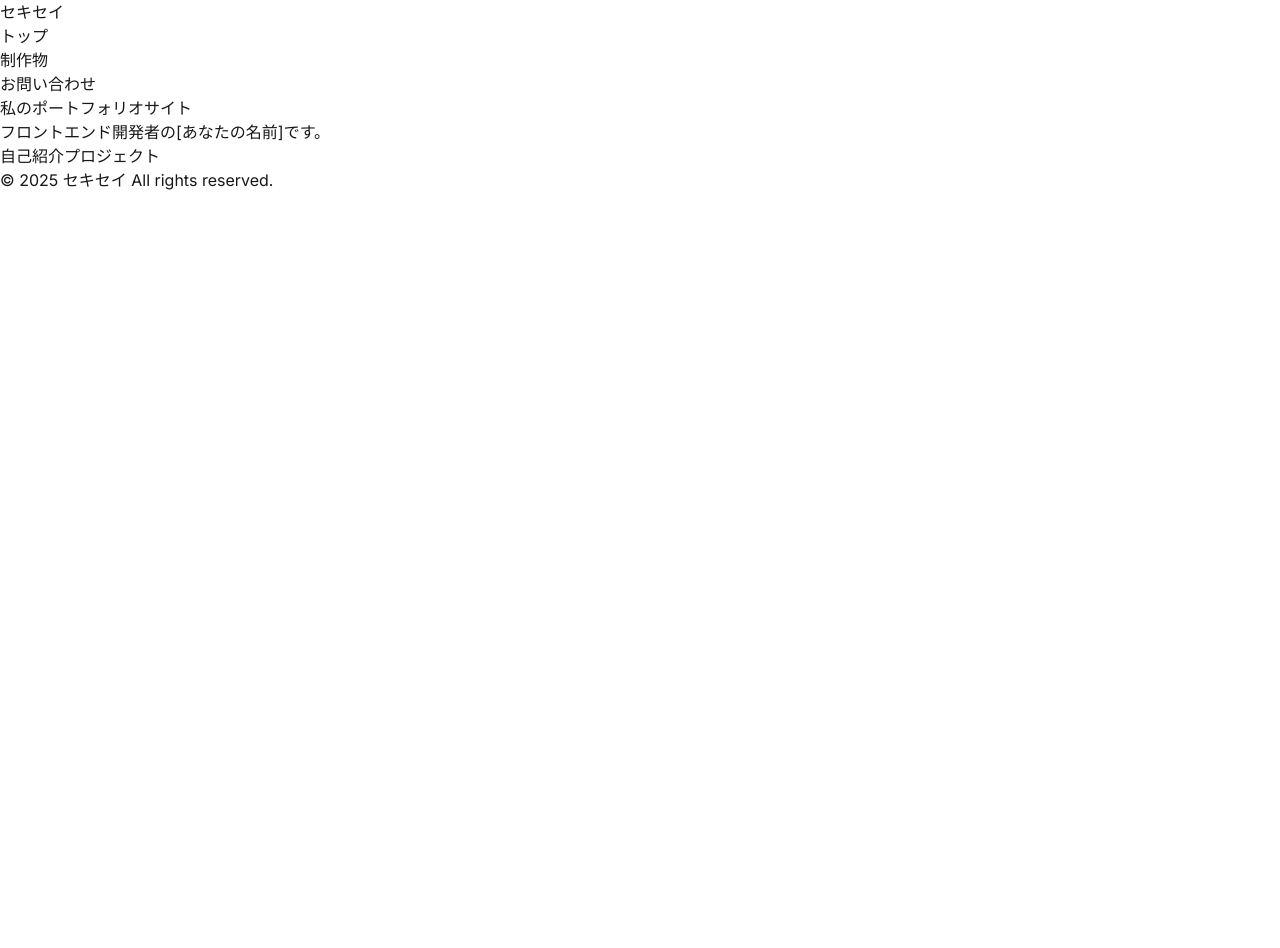
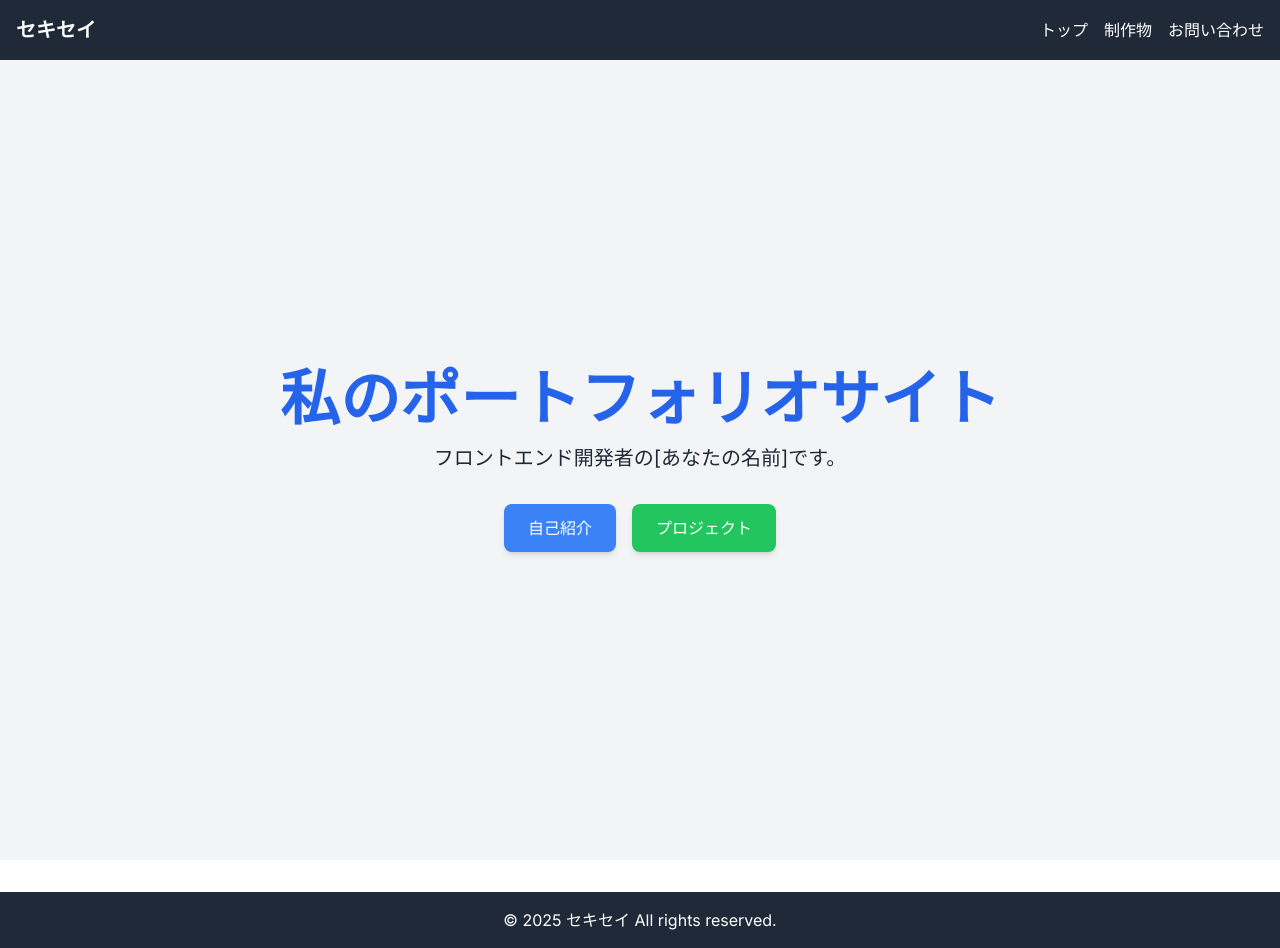
Before and after one commit to sekisei2424/my-portfolio, a Next.js app: page / in a window 1280 px wide. Before the commit the page ends 800 px from the top, so only its background shows below. Built offline with nearby package versions, Linux system fonts and the light colour scheme.

Commit message:
fix: around node

```diff
--- a/postcss.config.js
+++ /dev/null
@@ -1,6 +0,0 @@
-module.exports = {
-  plugins: {
-    tailwindcss: {},
-    autoprefixer: {},
-  },
-}
--- a/tailwind.config.js
+++ b/tailwind.config.js
@@ -1,8 +1,16 @@
+// tailwind.config.js
+
 /** @type {import('tailwindcss').Config} */
 module.exports = {
-  content: [],
+  content: [
+    "./src/pages/**/*.{js,ts,jsx,tsx,mdx}",
+    "./src/components/**/*.{js,ts,jsx,tsx,mdx}",
+    "./src/app/**/*.{js,ts,jsx,tsx,mdx}", // appディレクトリ全体を対象に含める
+  ],
   theme: {
-    extend: {},
+    extend: {
+      // テーマの拡張
+    },
   },
   plugins: [],
 }
```
Also changed, not shown: package.json (+5 -5 lines), 1 other file (tests, documents, lock files or other folders).
